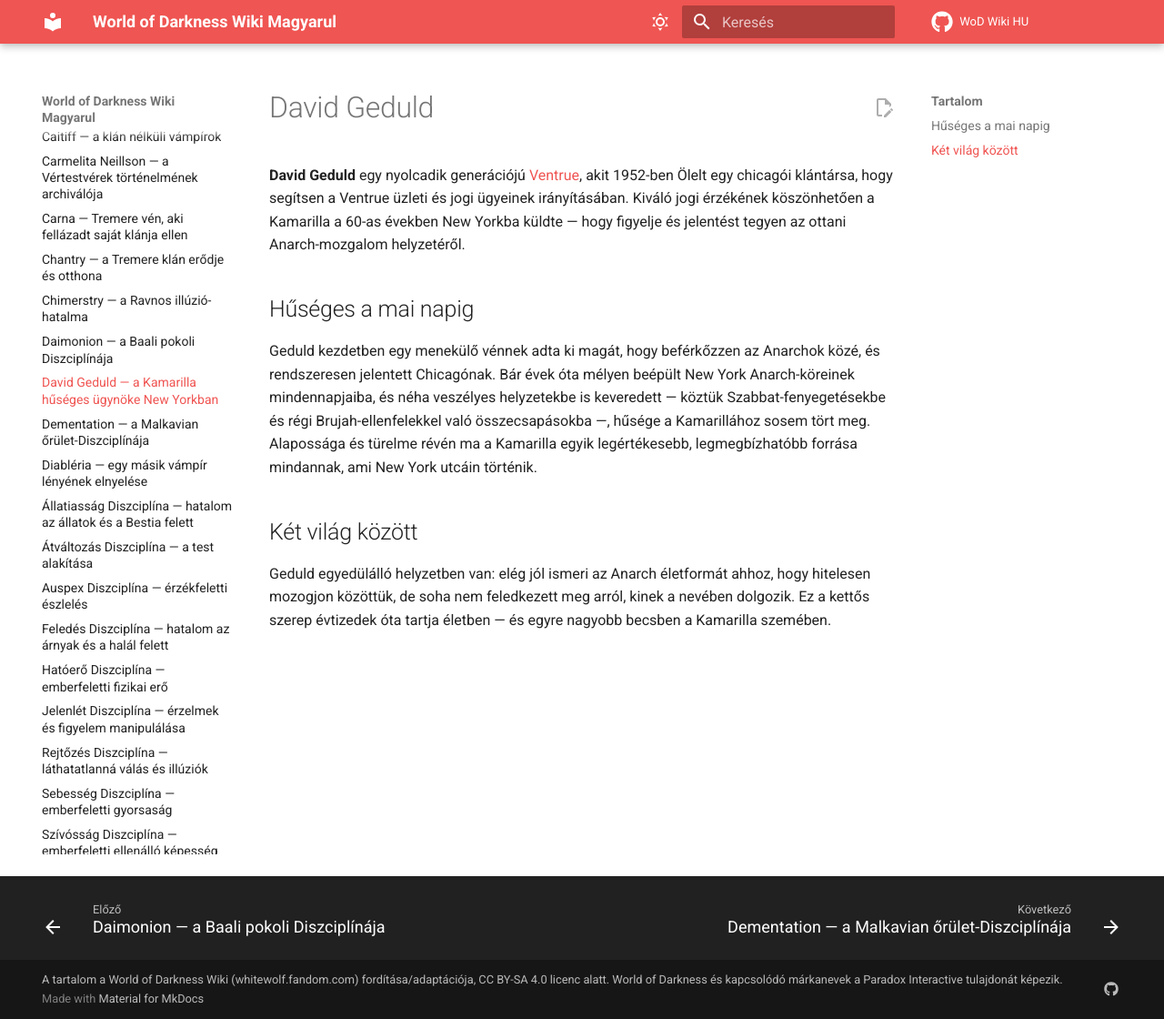
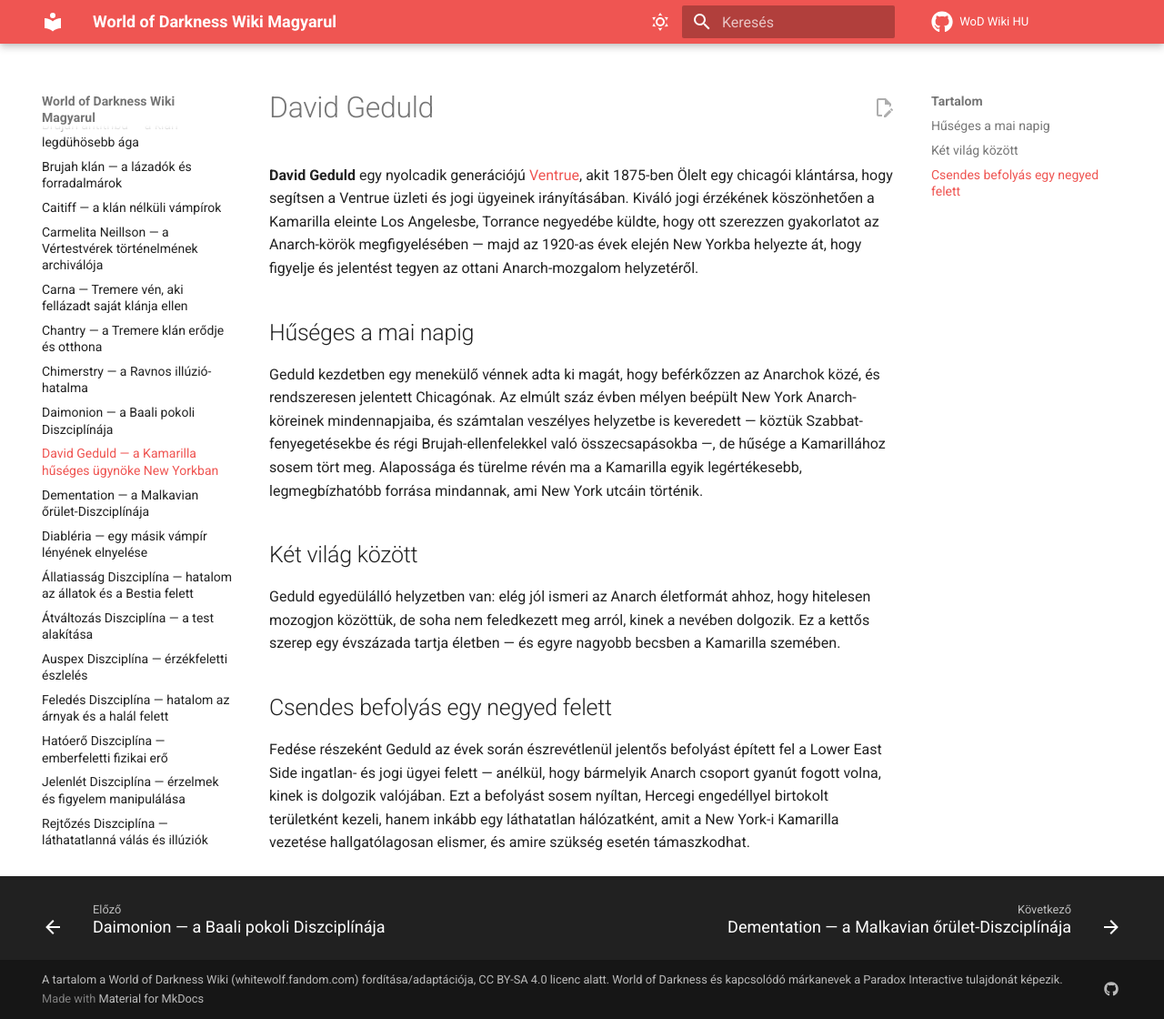
Before and after one commit to davidszentgyorgyi/wod-hu, an MkDocs documentation site: the page built from docs/vampire-a-maszkabal/david-geduld.md, in a window 1280 px wide and 1120 px high. Shown: the whole window at 91% size. Built offline with MkDocs 1.6.1 and Material for MkDocs 9.7.7, drawn with Linux system fonts in a browser that asks for light colours; comment, search, counter and statistics services are not loaded.

Commit message:
Update David Geduld: adjust dates for 8th generation, add Torrance origin and NYC territory
Shifted Embrace to 1875 and NYC transfer to the 1920s to better fit an
8th-generation elder. Restored a Torrance (Los Angeles) posting as his
earlier assignment, and added a new Lower East Side influence-network
paragraph as the New York equivalent of the original canon's territory
detail.

Co-Authored-By: Claude Sonnet 5 <noreply@anthropic.com>

```diff
--- a/docs/vampire-a-maszkabal/david-geduld.md
+++ b/docs/vampire-a-maszkabal/david-geduld.md
@@ -1,29 +1,40 @@
 ---
 title: "David Geduld — a Kamarilla hűséges ügynöke New Yorkban"
 description: >-
-  David Geduld egy nyolcadik generációjú Ventrue, akit a Kamarilla New Yorkba küldött,
-  hogy figyelje az ottani Anarch-mozgalmat — és aki a mai napig hű maradt a szektához.
+  David Geduld egy nyolcadik generációjú Ventrue, aki több mint egy évszázada figyeli
+  New York Anarch-mozgalmát a Kamarilla megbízásából — és a mai napig hű maradt a szektához.
 ---
 
 # David Geduld
 
-**David Geduld** egy nyolcadik generációjú [Ventrue](ventrue.md), akit 1952-ben Ölelt egy
+**David Geduld** egy nyolcadik generációjú [Ventrue](ventrue.md), akit 1875-ben Ölelt egy
 chicagói klántársa, hogy segítsen a Ventrue üzleti és jogi ügyeinek irányításában. Kiváló
-jogi érzékének köszönhetően a Kamarilla a 60-as években New Yorkba küldte — hogy figyelje
-és jelentést tegyen az ottani Anarch-mozgalom helyzetéről.
+jogi érzékének köszönhetően a Kamarilla eleinte Los Angelesbe, Torrance negyedébe küldte,
+hogy ott szerezzen gyakorlatot az Anarch-körök megfigyelésében — majd az 1920-as évek
+elején New Yorkba helyezte át, hogy figyelje és jelentést tegyen az ottani Anarch-mozgalom
+helyzetéről.
 
 ## Hűséges a mai napig
 
 Geduld kezdetben egy menekülő vénnek adta ki magát, hogy beférkőzzen az Anarchok közé, és
-rendszeresen jelentett Chicagónak. Bár évek óta mélyen beépült New York Anarch-köreinek
-mindennapjaiba, és néha veszélyes helyzetekbe is keveredett — köztük Szabbat-fenyegetésekbe
-és régi Brujah-ellenfelekkel való összecsapásokba —, hűsége a Kamarillához sosem tört meg.
-Alapossága és türelme révén ma a Kamarilla egyik legértékesebb, legmegbízhatóbb forrása
-mindannak, ami New York utcáin történik.
+rendszeresen jelentett Chicagónak. Az elmúlt száz évben mélyen beépült New York Anarch-
+köreinek mindennapjaiba, és számtalan veszélyes helyzetbe is keveredett — köztük Szabbat-
+fenyegetésekbe és régi Brujah-ellenfelekkel való összecsapásokba —, de hűsége a
+Kamarillához sosem tört meg. Alapossága és türelme révén ma a Kamarilla egyik
+legértékesebb, legmegbízhatóbb forrása mindannak, ami New York utcáin történik.
 
 ## Két világ között
 
 Geduld egyedülálló helyzetben van: elég jól ismeri az Anarch életformát ahhoz, hogy
 hitelesen mozogjon közöttük, de soha nem feledkezett meg arról, kinek a nevében dolgozik.
-Ez a kettős szerep évtizedek óta tartja életben — és egyre nagyobb becsben a Kamarilla
+Ez a kettős szerep egy évszázada tartja életben — és egyre nagyobb becsben a Kamarilla
 szemében.
+
+## Csendes befolyás egy negyed felett
+
+Fedése részeként Geduld az évek során észrevétlenül jelentős befolyást épített fel a
+Lower East Side ingatlan- és jogi ügyei felett — anélkül, hogy bármelyik Anarch csoport
+gyanút fogott volna, kinek is dolgozik valójában. Ezt a befolyást sosem nyíltan, Hercegi
+engedéllyel birtokolt területként kezeli, hanem inkább egy láthatatlan hálózatként, amit a
+New York-i Kamarilla vezetése hallgatólagosan elismer, és amire szükség esetén
+támaszkodhat.
```
